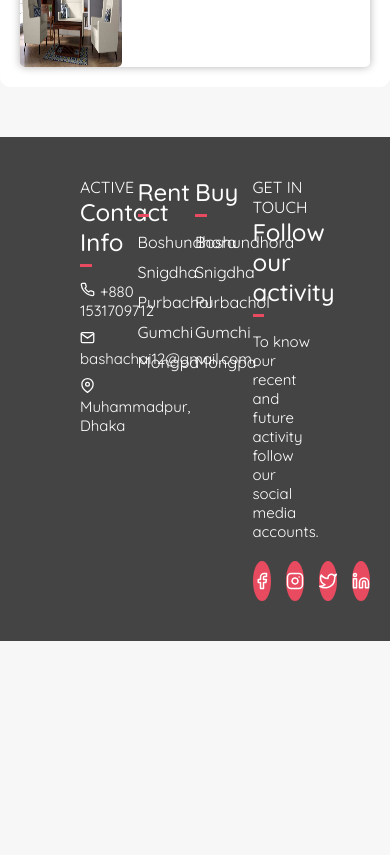
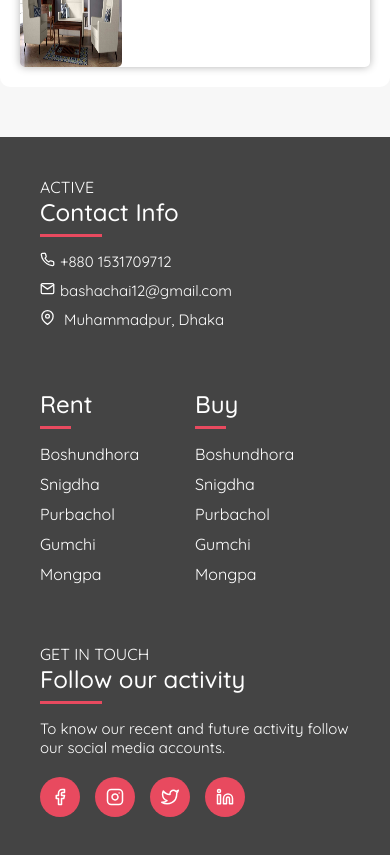
Before and after one commit to MizanurRahmann/Basha-Chai, a React (Create React App) app: page / in a window 390 px wide. Shown: the part 2340-3195 px from the top of the page. Before the commit the page ends 2981 px from the top, so only its background shows below. Built offline with nearby package versions, Linux system fonts and the light colour scheme.

Commit message:
UPDATE: footer ui.

```diff
--- a/src/Styles/Footer.css
+++ b/src/Styles/Footer.css
@@ -1,7 +1,7 @@
 .footer{
     width: 100%; min-height: 20vh; margin-top: 50px;
     background: #444; color: #fff;
-    display: flex; padding: 40px 80px;
+    display: flex; flex-wrap: wrap; padding: 40px 80px;
     font-family: var(--primary-font);
 }
 
@@ -49,3 +49,10 @@
 }
 .contact .social a svg{ width: 18px; height: 18px; }
 .contact .social a:hover{ background: var(--primary-color); }
+
+
+@media (max-width: 768px){
+    .footer{ padding: 40px 40px 0 40px; }
+    .basic, .contact, .rent, .buy{ width: 100%; margin-bottom: 50px;}
+    .rent, .buy{ width: 50%; }
+}
```
